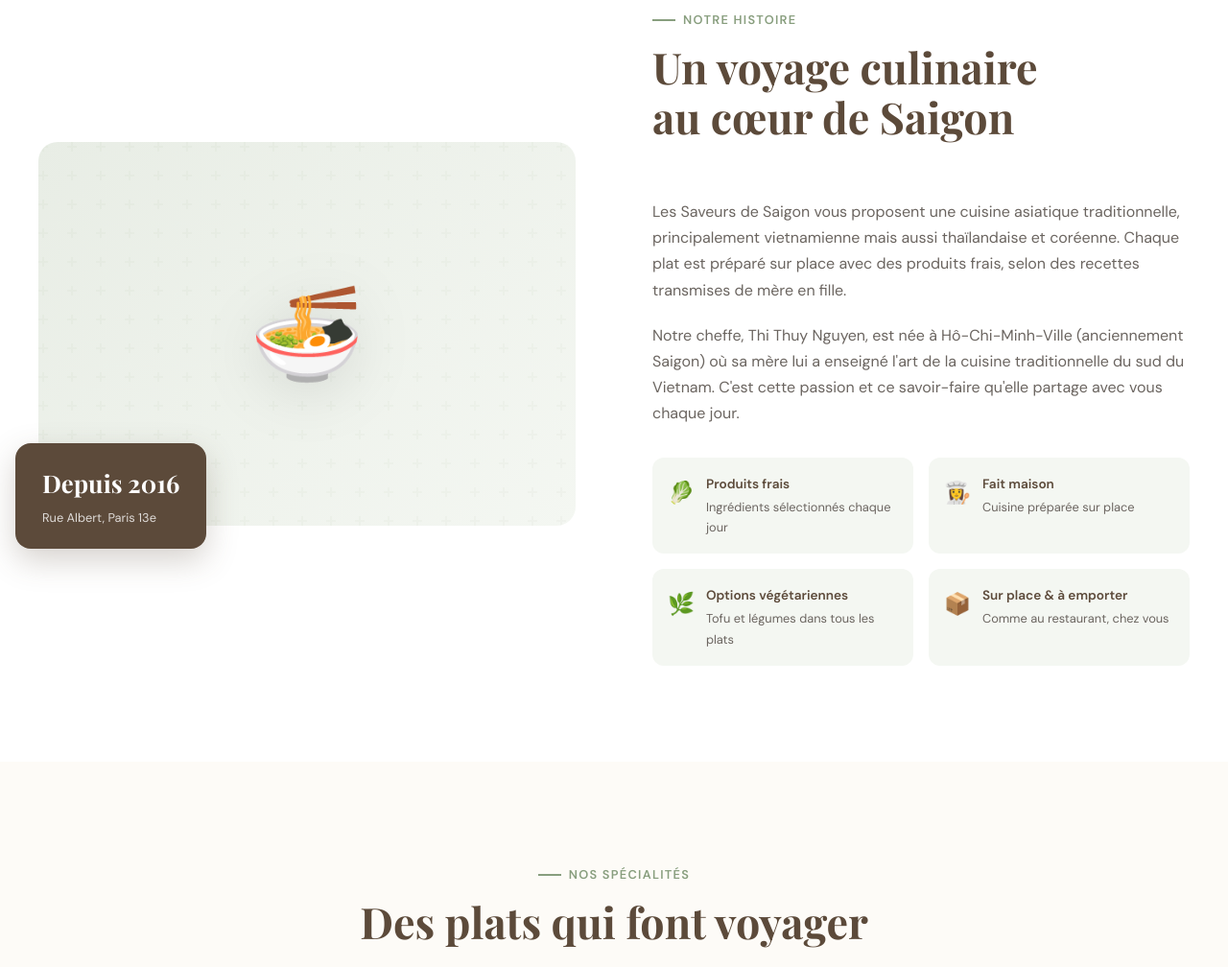
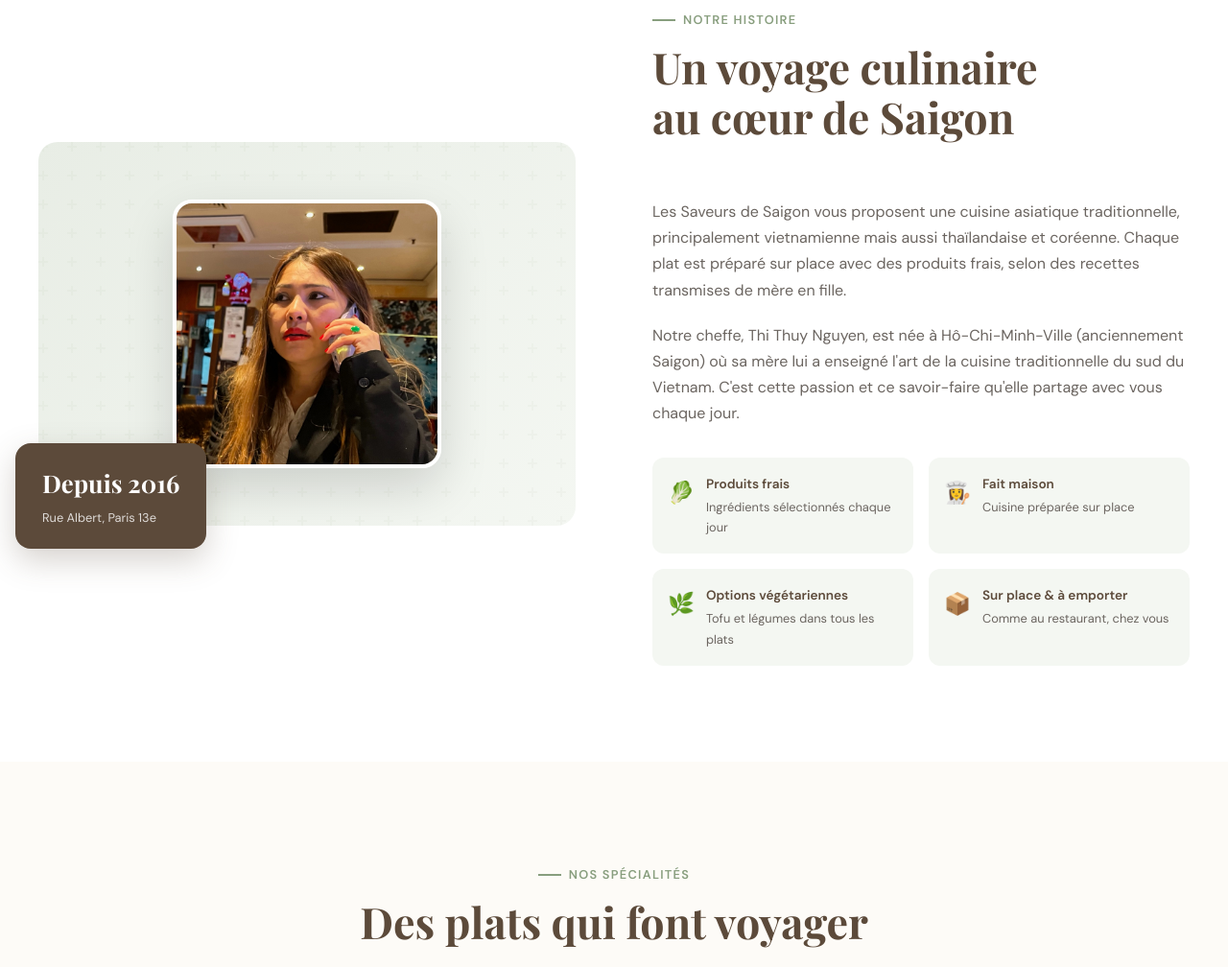
Before and after one commit to atarxerxes/saveurs-saigon, a plain HTML site: page index.html in a window 1280 px wide. Shown: the part 942-1950 px from the top of the page at 96% size. Drawn offline with nearby package versions, Linux system fonts and the light colour scheme; a web font is replaced by a local one.

Commit message:
ajout photo du chef

```diff
--- a/index.html
+++ b/index.html
@@ -107,7 +107,7 @@
       <div class="about-grid">
         <div class="about-visual">
           <div class="about-image-box">
-            <div class="about-emoji-display">🍜</div>
+            <img src="chef.jpg" alt="Thi Thuy Nguyen, cheffe des Saveurs de Saigon" class="chef-photo" />
           </div>
           <div class="about-accent-card">
             <span>Depuis 2016</span>
--- a/styles.css
+++ b/styles.css
@@ -382,6 +382,17 @@ section {
   position: relative;
   z-index: 1;
   filter: drop-shadow(0 10px 30px rgba(0,0,0,0.1));
+}
+.chef-photo {
+  width: 280px;
+  height: 280px;
+  object-fit: cover;
+  object-position: center;
+  border-radius: 20px;
+  position: relative;
+  z-index: 1;
+  box-shadow: 0 20px 50px rgba(0,0,0,0.15);
+  border: 4px solid var(--white);
 }
 .about-accent-card {
   position: absolute;
```
Also changed, not shown: chef.jpg (added).
